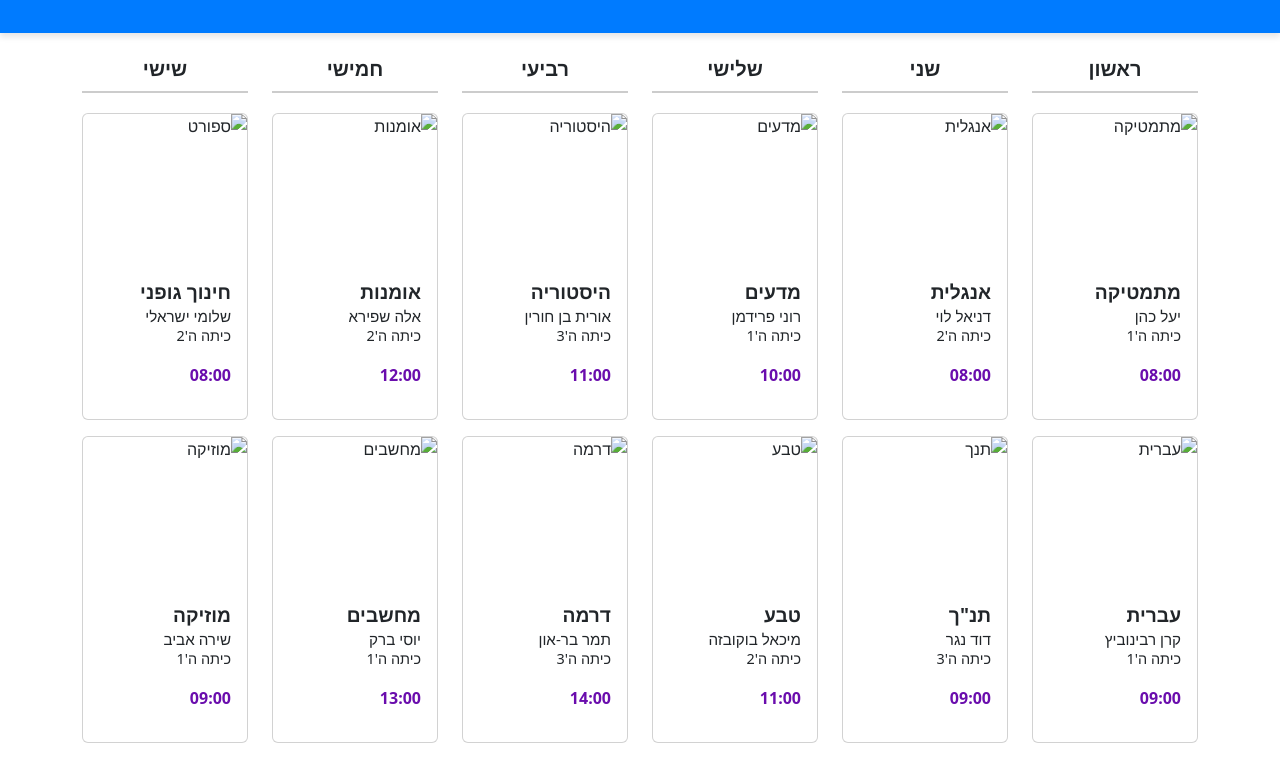
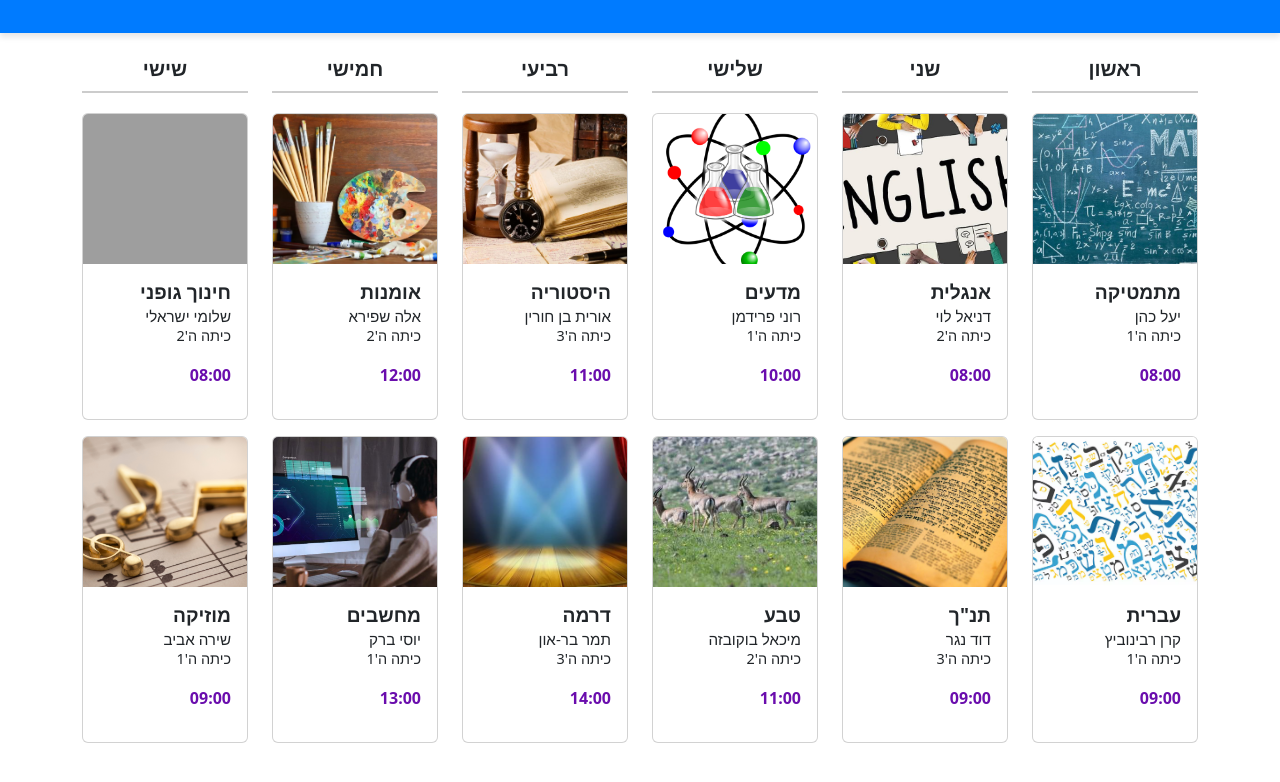
Before and after one commit to nadavmarco/project-nadav-marco-207036708, a plain HTML site: page q1/index.html in a window 1280 px wide. Shown: the part 110-892 px from the top of the page. Drawn offline with nearby package versions, Linux system fonts and the light colour scheme; the site is published under a folder, as on GitHub Pages, so addresses that start at the root find nothing.

Commit message:
המשך רפונסיביות

```diff
--- a/q1/index.html
+++ b/q1/index.html
@@ -19,7 +19,7 @@
       <div class="col">
         <h5 class="day-title">ראשון</h5>
         <div class="card mb-3">
-          <img src="/q1/images/mathimg.jpg" class="card-img-top d-none d-lg-block" alt="מתמטיקה">
+          <img src="images/mathimg.jpg" class="card-img-top d-none d-lg-block" alt="מתמטיקה">
           <div class="card-body">
             <h5 class="card-title">מתמטיקה</h5>
             <h6 class="card-subtitle">יעל כהן</h6>
@@ -28,7 +28,7 @@
           </div>
         </div>
         <div class="card mb-3">
-          <img src="/q1/images/ivritimg.webp" class="card-img-top d-none d-lg-block" alt="עברית">
+          <img src="images/ivritimg.webp" class="card-img-top d-none d-lg-block" alt="עברית">
           <div class="card-body">
             <h5 class="card-title">עברית</h5>
             <h6 class="card-subtitle">קרן רבינוביץ</h6>
@@ -42,7 +42,7 @@
       <div class="col">
         <h5 class="day-title">שני</h5>
         <div class="card mb-3">
-          <img src="/q1/images/englishimg.jpg" class="card-img-top d-none d-lg-block" alt="אנגלית">
+          <img src="images/englishimg.jpg" class="card-img-top d-none d-lg-block" alt="אנגלית">
           <div class="card-body">
             <h5 class="card-title">אנגלית</h5>
             <h6 class="card-subtitle">דניאל לוי</h6>
@@ -51,7 +51,7 @@
           </div>
         </div>
         <div class="card mb-3">
-          <img src="/q1/images/bibleimg.jpg" class="card-img-top d-none d-lg-block" alt="תנך">
+          <img src="images/bibleimg.jpg" class="card-img-top d-none d-lg-block" alt="תנך">
           <div class="card-body">
             <h5 class="card-title">תנ"ך</h5>
             <h6 class="card-subtitle">דוד נגר</h6>
@@ -65,7 +65,7 @@
       <div class="col">
         <h5 class="day-title">שלישי</h5>
         <div class="card mb-3">
-          <img src="/q1/images/madaimg.png" class="card-img-top d-none d-lg-block" alt="מדעים">
+          <img src="images/madaimg.png" class="card-img-top d-none d-lg-block" alt="מדעים">
           <div class="card-body">
             <h5 class="card-title">מדעים</h5>
             <h6 class="card-subtitle">רוני פרידמן</h6>
@@ -74,7 +74,7 @@
           </div>
         </div>
         <div class="card mb-3">
-          <img src="/q1/images/tevaimg.jpeg" class="card-img-top d-none d-lg-block" alt="טבע">
+          <img src="images/tevaimg.jpeg" class="card-img-top d-none d-lg-block" alt="טבע">
           <div class="card-body">
             <h5 class="card-title">טבע</h5>
             <h6 class="card-subtitle">מיכאל בוקובזה</h6>
@@ -88,7 +88,7 @@
       <div class="col">
         <h5 class="day-title">רביעי</h5>
         <div class="card mb-3">
-          <img src="/q1/images/historyimg.png" class="card-img-top d-none d-lg-block" alt="היסטוריה">
+          <img src="images/historyimg.png" class="card-img-top d-none d-lg-block" alt="היסטוריה">
           <div class="card-body">
             <h5 class="card-title">היסטוריה</h5>
             <h6 class="card-subtitle">אורית בן חורין</h6>
@@ -97,7 +97,7 @@
           </div>
         </div>
         <div class="card mb-3">
-          <img src="/q1/images/dramaimg.jpg" class="card-img-top d-none d-lg-block" alt="דרמה">
+          <img src="images/dramaimg.jpg" class="card-img-top d-none d-lg-block" alt="דרמה">
           <div class="card-body">
             <h5 class="card-title">דרמה</h5>
             <h6 class="card-subtitle">תמר בר-און</h6>
@@ -111,7 +111,7 @@
       <div class="col">
         <h5 class="day-title">חמישי</h5>
         <div class="card mb-3">
-          <img src="/q1/images/artimg.webp" class="card-img-top d-none d-lg-block" alt="אומנות">
+          <img src="images/artimg.webp" class="card-img-top d-none d-lg-block" alt="אומנות">
           <div class="card-body">
             <h5 class="card-title">אומנות</h5>
             <h6 class="card-subtitle">אלה שפירא</h6>
@@ -120,7 +120,7 @@
           </div>
         </div>
         <div class="card mb-3">
-          <img src="/q1/images/computerimg.jpg" class="card-img-top d-none d-lg-block" alt="מחשבים">
+          <img src="images/computerimg.jpg" class="card-img-top d-none d-lg-block" alt="מחשבים">
           <div class="card-body">
             <h5 class="card-title">מחשבים</h5>
             <h6 class="card-subtitle">יוסי ברק</h6>
@@ -134,7 +134,7 @@
       <div class="col">
         <h5 class="day-title">שישי</h5>
         <div class="card mb-3">
-          <img src="/q1/images/workoutimg.jpg" class="card-img-top d-none d-lg-block" alt="ספורט">
+          <img src="images/workoutimg.jpg" class="card-img-top d-none d-lg-block" alt="ספורט">
           <div class="card-body">
             <h5 class="card-title">חינוך גופני</h5>
             <h6 class="card-subtitle">שלומי ישראלי</h6>
@@ -143,7 +143,7 @@
           </div>
         </div>
         <div class="card mb-3">
-          <img src="/q1/images/musicimg.png" class="card-img-top d-none d-lg-block" alt="מוזיקה">
+          <img src="images/musicimg.png" class="card-img-top d-none d-lg-block" alt="מוזיקה">
           <div class="card-body">
             <h5 class="card-title">מוזיקה</h5>
             <h6 class="card-subtitle">שירה אביב</h6>
```
